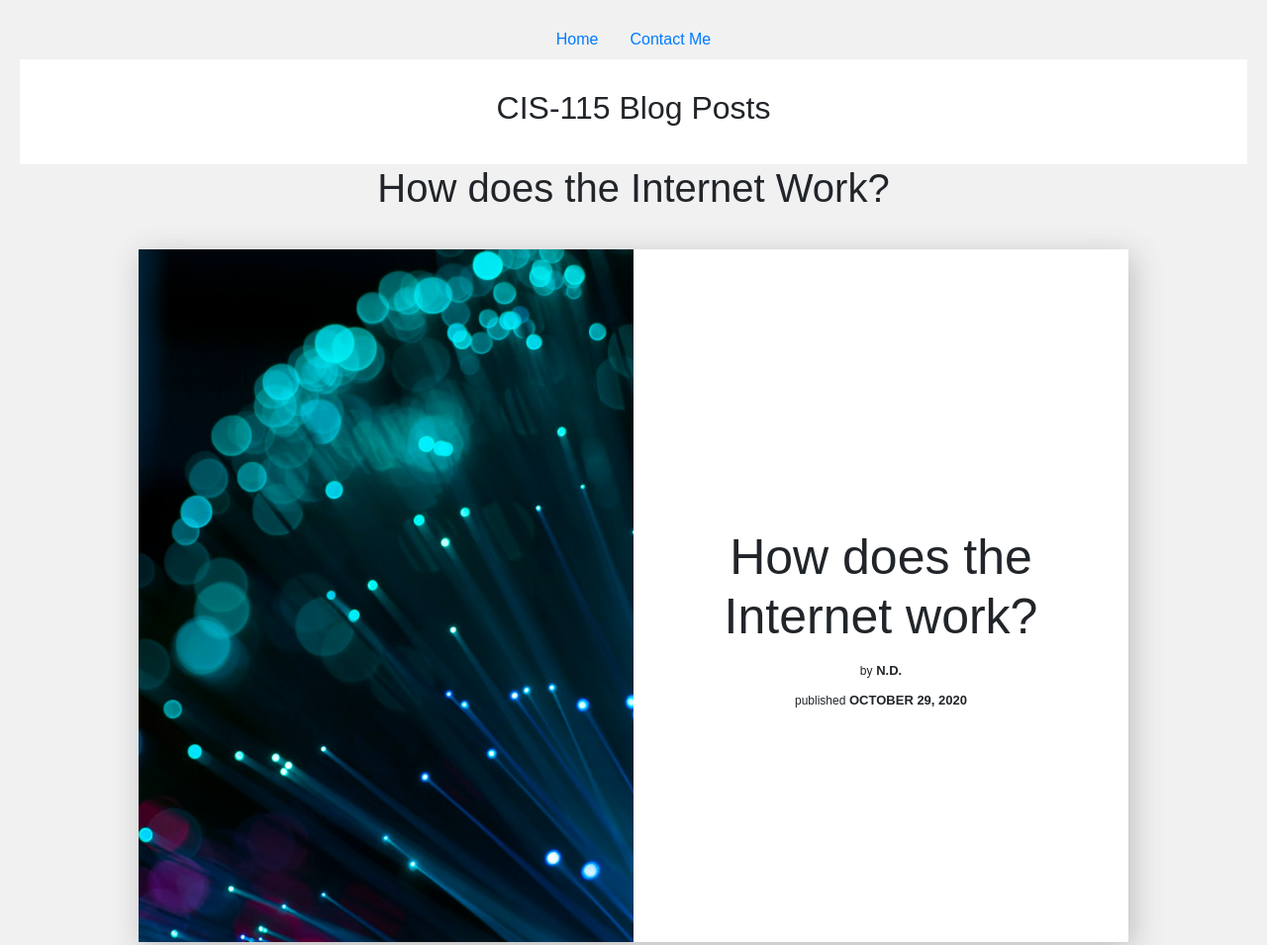
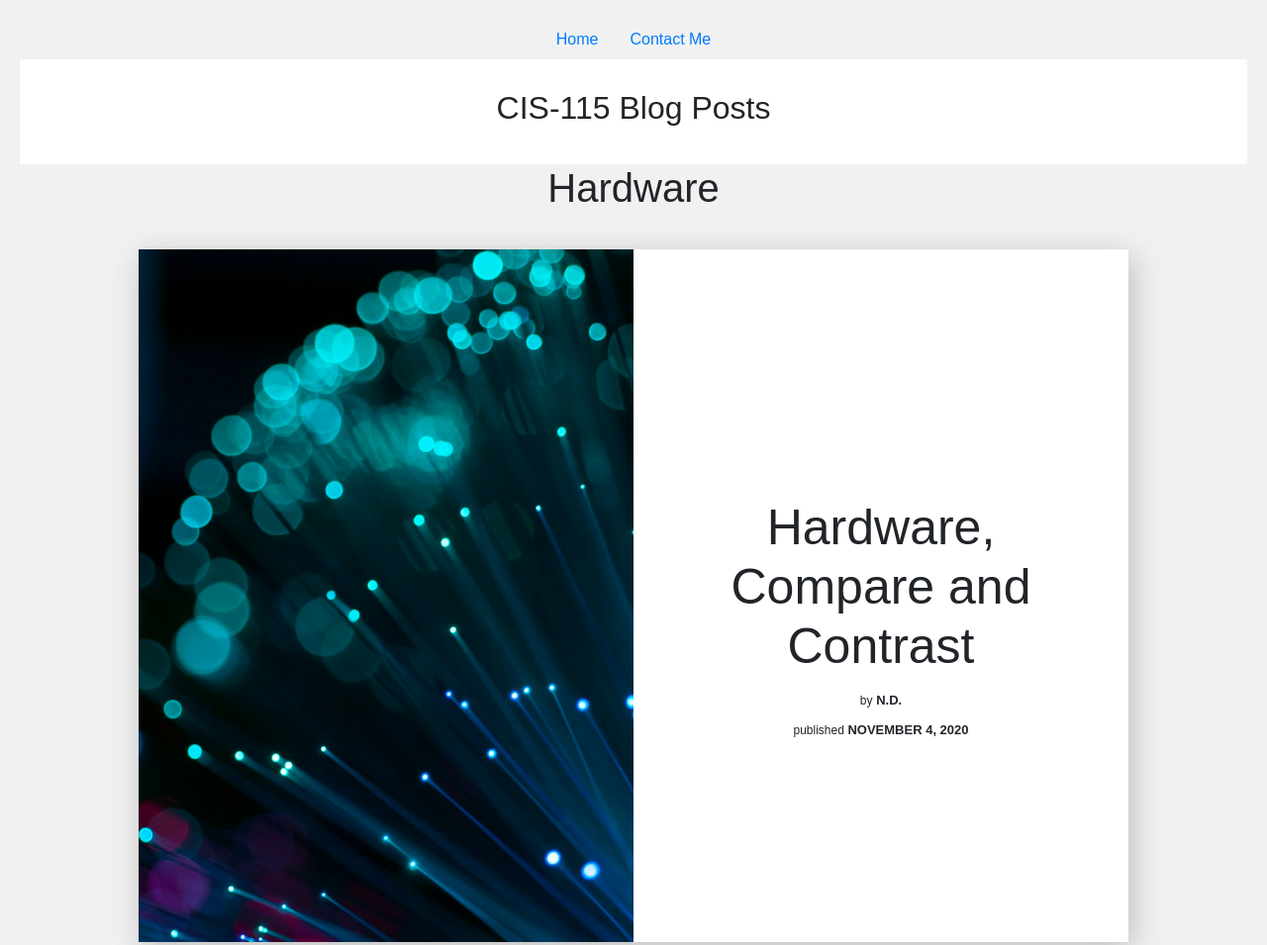
Before and after one commit to ndoan24/Computer-Information-System-Blog-, a plain HTML site: page index.html in a window 1280 px wide. Shown: the top 955 px of the page at 99% size. Drawn offline with nearby package versions, Linux system fonts and the light colour scheme.

Commit message:
newest post

```diff
--- a/index.html
+++ b/index.html
@@ -55,6 +55,35 @@
   <div class="header">
     <h2>CIS-115 Blog Posts</h2>
   </div>
+
+  <!--this is the recent post-->
+
+  <!--this is the square start-->
+  <div class="h1">
+    <h1>Hardware</h1>
+  </div>
+  <div class="container">
+    <div class="blog">
+      <div class="img2"></div>
+      <div class="blog-name">
+        <!-- <div class="blog-category">Blog<a href="index.html"></a></div> -->
+        <h1>Hardware, Compare and Contrast</h1>
+        <div class="details">
+          <p class="author"><span>by</span> N.D.</p>
+          <p class="date"><span>published</span> November 4, 2020</p>
+        </div>
+      </div>
+    </div>
+  </div>
+
+
+  <!--this is the end of the square end -->
+
+
+
+
+
+
 
 
   <!--this is the square start-->
```
